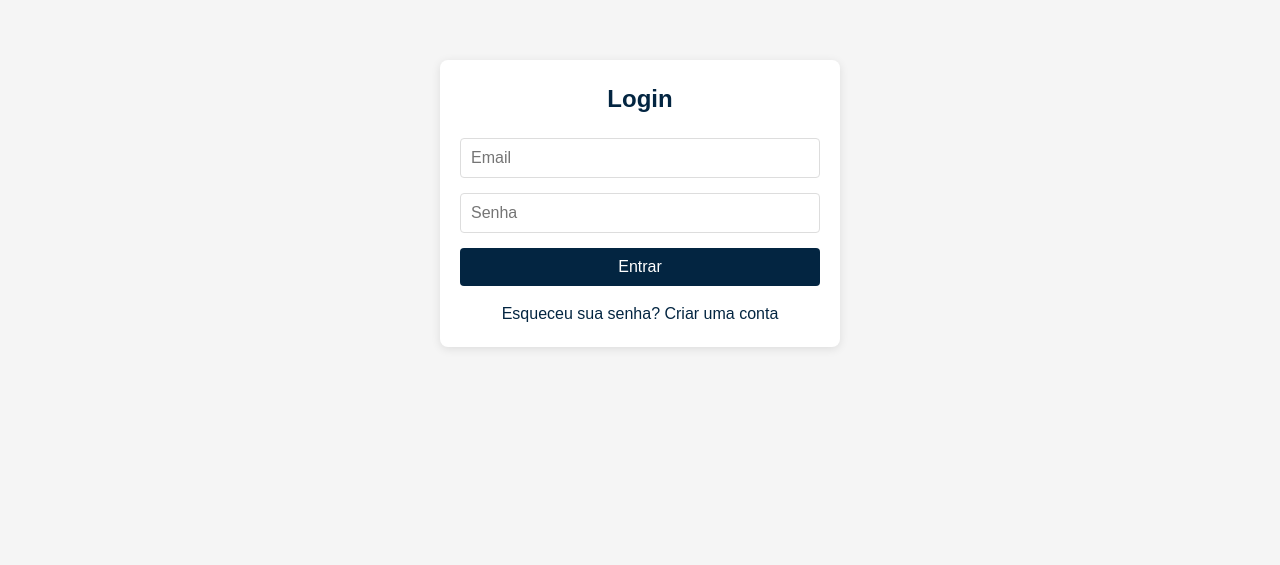
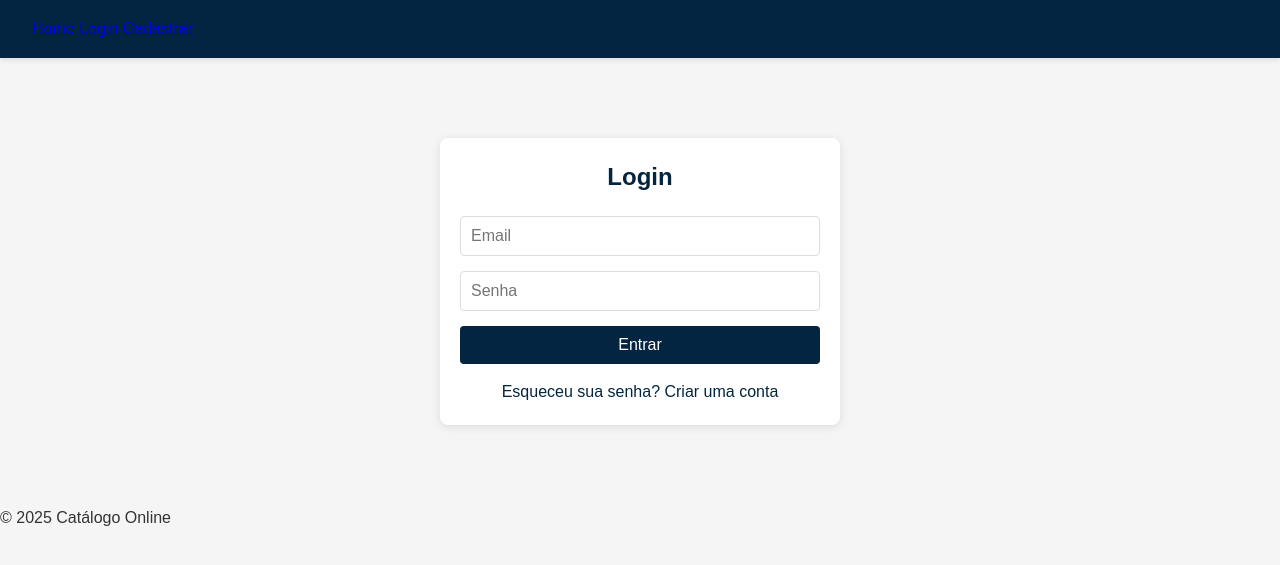
Before and after one commit to GabrieLaureanoUP/Projeto_PHP_Filmes, a PHP site: page / in a window 1280 px wide. Shown: the top 565 px of the page. Run offline with PHP 8.4, Linux system fonts and the light colour scheme.

Commit message:
ajuste nas views incluindo header e footer

```diff
--- a/Config/BancoPdo.php
+++ b/Config/BancoPdo.php
@@ -6,7 +6,7 @@ class Database {
         if (!isset(self::$pdo)) {
             try {
                 self::$pdo = new PDO(
-                    'mysql:host=localhost;port=3307;dbname=imdb_filmes;charset=utf8mb4',
+                    'mysql:host=localhost;port=3306;dbname=imdb_filmes;charset=utf8mb4',
                     'root',
                     '',
                     [
--- /dev/null
+++ b/View/filmes/criar.php
@@ -0,0 +1 @@
+<?php include __DIR__ . '/../partials/header.php'; ?>
--- /dev/null
+++ b/View/filmes/editar.php
@@ -0,0 +1 @@
+<?php include __DIR__ . '/../partials/header.php'; ?>
--- /dev/null
+++ b/View/filmes/listar.php
@@ -0,0 +1 @@
+<?php include __DIR__ . '/../partials/header.php'; ?>
--- /dev/null
+++ b/View/partials/footer.php
@@ -0,0 +1,6 @@
+</main>
+    <footer>
+        <p>&copy; <?= date('Y'); ?> Catálogo Online</p>
+    </footer>
+</body>
+</html>
--- a/View/partials/header.php
+++ b/View/partials/header.php
@@ -1,29 +1,33 @@
+<?php
+if (session_status() === PHP_SESSION_NONE) {
+    session_start();
+}
+?>
 <!DOCTYPE html>
 <html lang="pt-br">
 <head>
-    <meta charset="UTF-8">    <meta name="viewport" content="width=device-width, initial-scale=1.0">
-    <title>Imdb De Livros</title>
+    <meta charset="UTF-8">
+    <title>Catálogo de filmes</title>
     <link rel="stylesheet" href="/Projeto_PHP_Filmes/assets/css/styles.css">
+    <meta name="viewport" content="width=device-width, initial-scale=1.0">
 </head>
 <body>
-    <header>        <div class="logo">IMDB<span>LIVROS</span></div>
+    <header>
         <nav>
-            <ul>
-                <li><a href="/Projeto_PHP_Filmes/">Home</a></li>
-            </ul>
+            <a href="index.php?p=listar">Home</a>
+            <?php if(!isset($_SESSION['usuario'])): ?>
+                <a href="index.php?p=login">Login</a>
+                <a href="index.php?p=cadastro">Cadastrar</a>
+            <?php else: ?>
+                <a href="index.php?p=criar">Adicionar filme</a>
+                <a href="index.php?p=listar">Logout</a>
+            <?php endif; ?>
         </nav>
-        <div class="auth-buttons">
-            <?php if(isset($_SESSION['usuario_id'])): ?>
-
-                <form action="/Projeto_PHP_Filmes/index.php?p=logout" method="post">
-                    <input type="hidden" name="csrf_token" value="<?php echo $_SESSION['csrf_token']; ?>">
-                    <button type="submit" class="btn btn-logout">Sair</button>
-                </form>
-            <?php else: ?>
-
-                <a href="/Projeto_PHP_Filmes/index.php?p=login" class="btn btn-login">Entrar</a>
-            <?php endif; ?>
+    </header>
+    <main class="container">
+    <?php if (isset($_SESSION['success_message'])): ?>
+        <div class="alert alert-success">
+            <?= htmlspecialchars($_SESSION['success_message']) ?>
         </div>
-    </header>
-
-    <div class="container">
+        <?php unset($_SESSION['success_message']);
+    endif; ?>
--- a/View/usuarios/login.php
+++ b/View/usuarios/login.php
@@ -1,24 +1,20 @@
-<!DOCTYPE html>
-<html lang="pt-br">
-<head>
-    <meta charset="UTF-8">
-    <meta name="viewport" content="width=device-width, initial-scale=1.0">
-    <title>Login - IMDB de Livros</title>
-    <link rel="stylesheet" href="/Projeto_PHP_Filmes/assets/css/styles.css">
-</head>
-<body>
+<?php include __DIR__ . '/../partials/header.php'; ?>
+
 <div class="container">
-        <div class="auth-form">            <h2>Login</h2>
+    <div class="auth-form">
+        <h2>Login</h2>
+
         <form method="POST" action="">
             <input type="email" name="email" placeholder="Email" required>
             <input type="password" name="senha" placeholder="Senha" required>
             <input type="hidden" name="csrf_token" value="<?php echo $_SESSION['csrf_token']; ?>">
             <button type="submit" value="login">Entrar</button>
-            </form><div class="auth-links">
+        </form>
+        <div class="auth-links">
             <a href="/Projeto_PHP_Filmes/index.php?p=recuperar-senha">Esqueceu sua senha?</a>
             <a href="/Projeto_PHP_Filmes/index.php?p=cadastro">Criar uma conta</a>
         </div>
     </div>
 </div>
-</body>
-</html>
+
+<?php require_once __DIR__ . '/../partials/footer.php'; ?>
```
Also changed, not shown: View/usuarios/cadastro.php (+5 -11 lines), View/usuarios/recuperarSenha.php (+6 -10 lines), View/criar.php (deleted), View/editar.php (deleted), View/listar.php (deleted). Lines whose indentation alone changed are shown as unchanged.
